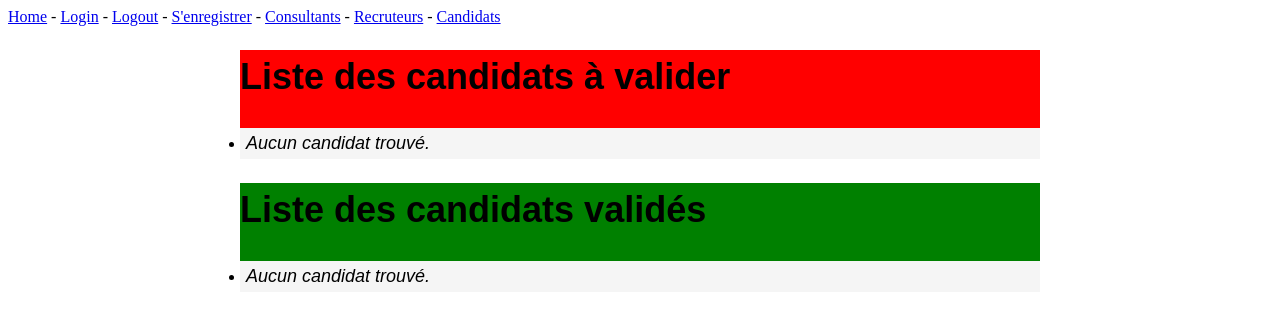
After one commit to fabienmacip/trtconseil, a Symfony app: template templates/candidat/all.html.twig in a window 1280 px wide. The commit adds this page. Shown: the top 321 px of the page. Run offline with Twig, Linux system fonts and the light colour scheme; the template is opened without the code that fills it, so the values that code supplies are empty; some libraries are stand-ins or nearby versions.

Commit message:
candidat - register, liste et role ok

```diff
--- a/src/Controller/LoginController.php
+++ b/src/Controller/LoginController.php
@@ -26,6 +26,7 @@ class LoginController extends AbstractController
         $lastUsername = $authenticationUtils->getLastUsername();
 
         return $this->render('security/login.html.twig', ['last_username' => $lastUsername, 'error' => $error]);
+
     }
 
     /**
@@ -35,9 +36,10 @@ class LoginController extends AbstractController
     {
         //session_start();
         session_destroy();
+        return $this->redirectToRoute('login');
+        //return  new RedirectResponse($this->urlGenerator->generate('login'));
         //return $this->redirectToRoute('app_login');
-        //return  new RedirectResponse($this->urlGenerator->generate('login'));
-        return $this->redirectToRoute('app_login');
+        //return $this->render('security/login.html.twig', ['last_username' => '', 'error' => '']);
 
         //throw new \LogicException('This method can be blank - it will be intercepted by the logout key on your firewall.');
     }
--- a/src/Controller/RecruteurController.php
+++ b/src/Controller/RecruteurController.php
@@ -132,6 +132,8 @@ class RecruteurController extends AbstractController
         // Suppression de l'arbre
         $em->remove($recruteur);
         $em->flush();
+        $em->remove($recruteur->getUser());
+        $em->flush();
 
         return $this->redirectToRoute('recruteurs');
 
--- a/templates/base.html.twig
+++ b/templates/base.html.twig
@@ -14,6 +14,17 @@
         {% endblock %}
     </head>
     <body>
+    {# LIENS #}
+        <a href="{{ path('home') }}">Home</a> -
+        <a href="{{ path('app_login') }}">Login</a> -
+        <a href="{{ path('app_logout') }}">Logout</a> -
+        <a href="{{ path('app_register') }}">S'enregistrer</a> -
+        <a href="{{ path('consultants') }}">Consultants</a> -
+        <a href="{{ path('recruteurs') }}">Recruteurs</a> -
+        <a href="{{ path('candidats') }}">Candidats</a>
+        <br/>
+    {# FIN LIENS #}
+
         {% block body %}{% endblock %}
     </body>
 </html>
--- /dev/null
+++ b/templates/candidat/all.html.twig
@@ -0,0 +1,59 @@
+{% extends 'base.html.twig' %}
+
+{% block title %}Liste des candidats{% endblock %}
+
+
+
+{% block body %}
+<style>
+    .example-wrapper { margin: 1em auto; max-width: 800px; width: 95%; font: 18px/1.5 sans-serif; }
+    ul { background: #F5F5F5; padding: 2px 6px; }
+    .validated { background-color : green; }
+    .locked { background-color : red; }
+</style>
+
+
+<div class="example-wrapper locked">
+    <h1>Liste des candidats à valider</h1>
+    <ul>
+        {%for r in candidats %}
+            {# Liste des candidats à valider #}
+            {% if r.user.role is same as 'candidat_tovalid' %}
+
+                <li>
+                    <a href="{{ path('app_candidat', {'id': r.id})}}">Voir</a>
+                    {{ r.user.nom|upper }} {{r.user.prenom|capitalize}} {{r.user.username|lower}}
+                    <a href="{{ path('candidat_valider', {'id': r.id}) }}">Valider</a> -
+                    <a href="{{ path('candidat_update', {'id': r.id}) }}" role="button" class="btn btn-danger">Modifier</a> -
+                    <a href="{{ path('candidat_remove', {'id': r.id}) }}" role="button" class="btn btn-danger">Supprimer</a>
+
+                </li>
+            {% endif %}
+        {% else %}
+            <li><em>Aucun candidat trouvé.</em></li>
+        {% endfor %}
+    </ul>
+</div>
+
+<div class="example-wrapper validated">
+    <h1>Liste des candidats validés</h1>
+    <ul>
+        {%for r in candidats %}
+            {# Liste des candidats déjà validés #}
+            {% if r.user.role is same as 'candidat' %}
+            <li>
+                <a href="{{ path('app_candidat', {'id': r.id})}}">Voir</a>
+                {{ r.user.nom|upper }} {{r.user.prenom|capitalize}} {{r.user.username|lower}}
+                {# <a href="{{ path('app_candidat', {'id': r.id}) }}">Détail</a> -  #}
+                <a href="{{ path('candidat_bloquer', {'id': r.id}) }}">Bloquer</a> -
+                <a href="{{ path('candidat_update', {'id': r.id}) }}" role="button" class="btn btn-danger">Modifier</a> -
+                <a href="{{ path('candidat_remove', {'id': r.id}) }}" role="button" class="btn btn-danger">Supprimer</a>
+
+            </li>
+            {% endif %}
+        {% else %}
+            <li><em>Aucun candidat trouvé.</em></li>
+        {% endfor %}
+    </ul>
+</div>
+{% endblock %}
--- a/templates/security/login.html.twig
+++ b/templates/security/login.html.twig
@@ -10,7 +10,7 @@
 
     {% if app.user %}
         <div class="mb-3">
-            You are logged in as {{ app.user.username }}, <a href="{{ path('app_logout') }}">Logout</a>
+            You are logged in as {{ app.user.username }}. <a href="{{ path('app_logout') }}">Logout</a>
         </div>
     {% endif %}
 
```
Also changed, not shown: src/Controller/CandidatController.php (+82 -3 lines), src/Controller/HomeController.php (+18 -0 lines), src/Controller/RegistrationController.php (+18 -0 lines), templates/candidat/index.html.twig (+24 -8 lines), templates/recruteur/all.html.twig (+8 -4 lines).
